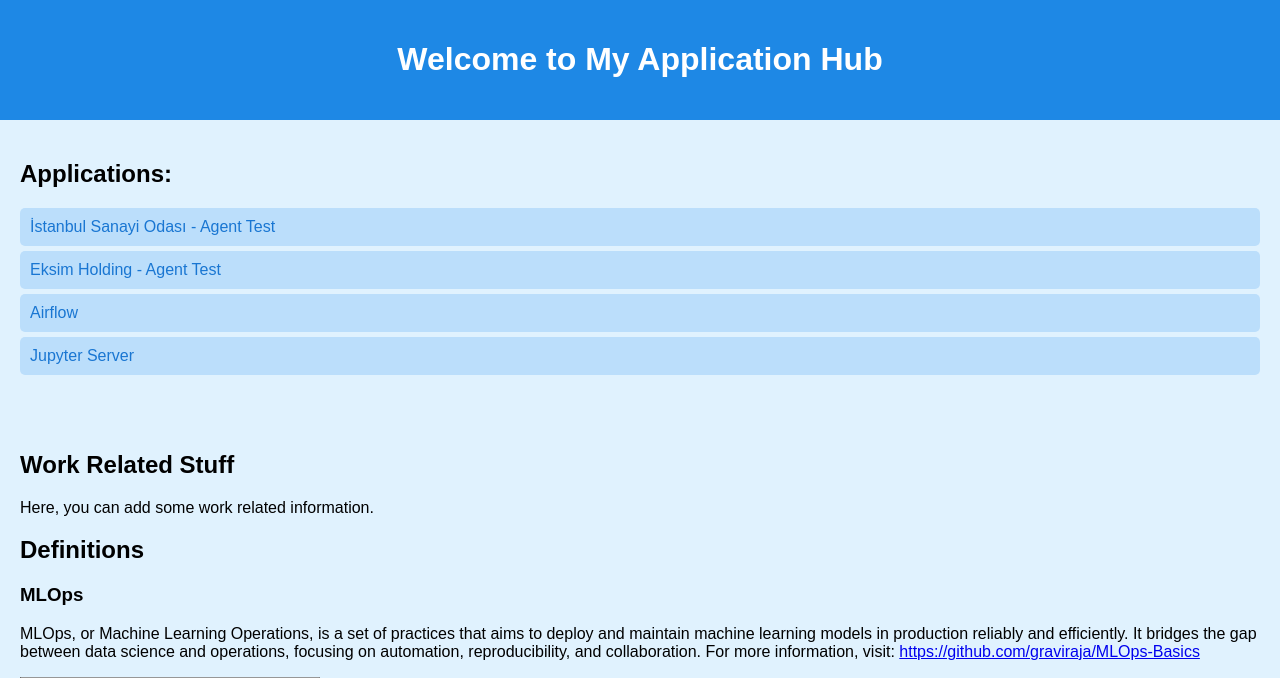
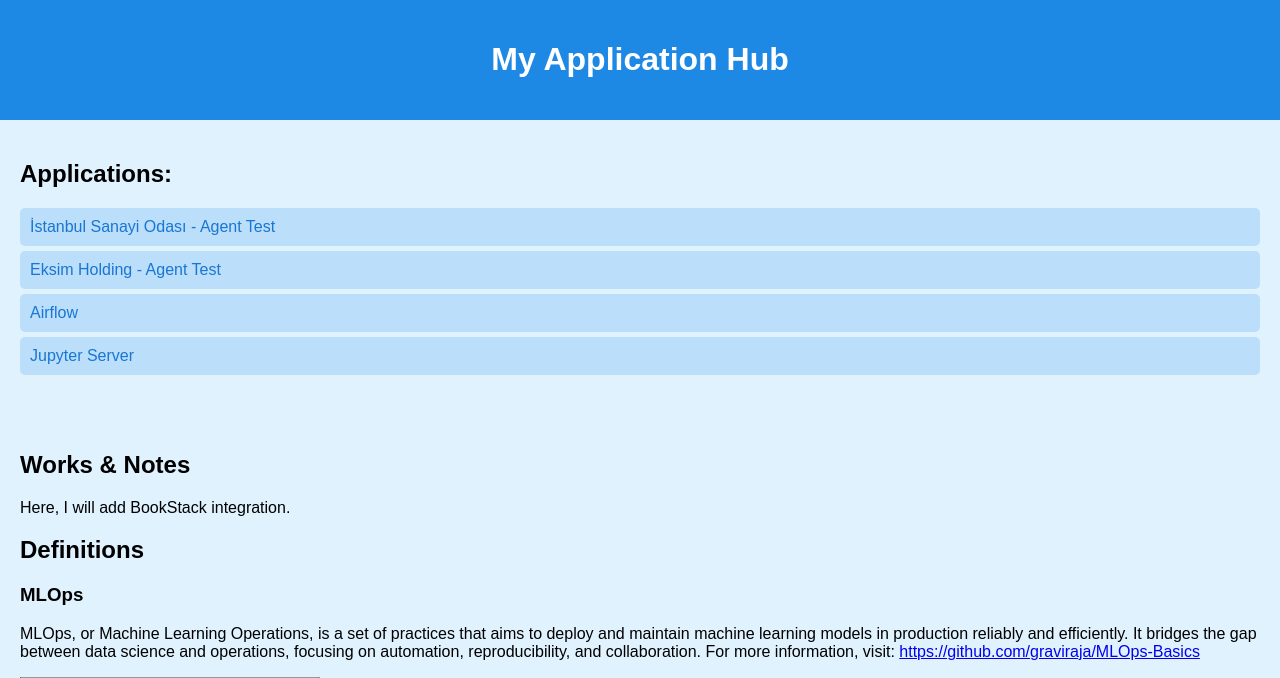
Before and after one commit to erenirmak/my-app-hub, a Flask app: page / in a window 1280 px wide. Shown: the top 678 px of the page. Run offline with Flask 3, Linux system fonts and the light colour scheme.

Commit message:
index update

```diff
--- a/templates/index.html
+++ b/templates/index.html
@@ -7,7 +7,7 @@
 </head>
 <body>
     <header class="sliding-header">
-        <h1>Welcome to My Application Hub</h1>
+        <h1>My Application Hub</h1>
     </header>
     <section class="apps">
         <h2>Applications:</h2>
@@ -18,8 +18,8 @@
         </ul>
     </section>
     <section class="info">
-        <h2>Work Related Stuff</h2>
-        <p>Here, you can add some work related information.</p>
+        <h2>Works & Notes</h2>
+        <p>Here, I will add BookStack integration.</p>
         <h2>Definitions</h2>
         <div>
             <h3>MLOps</h3>
```
